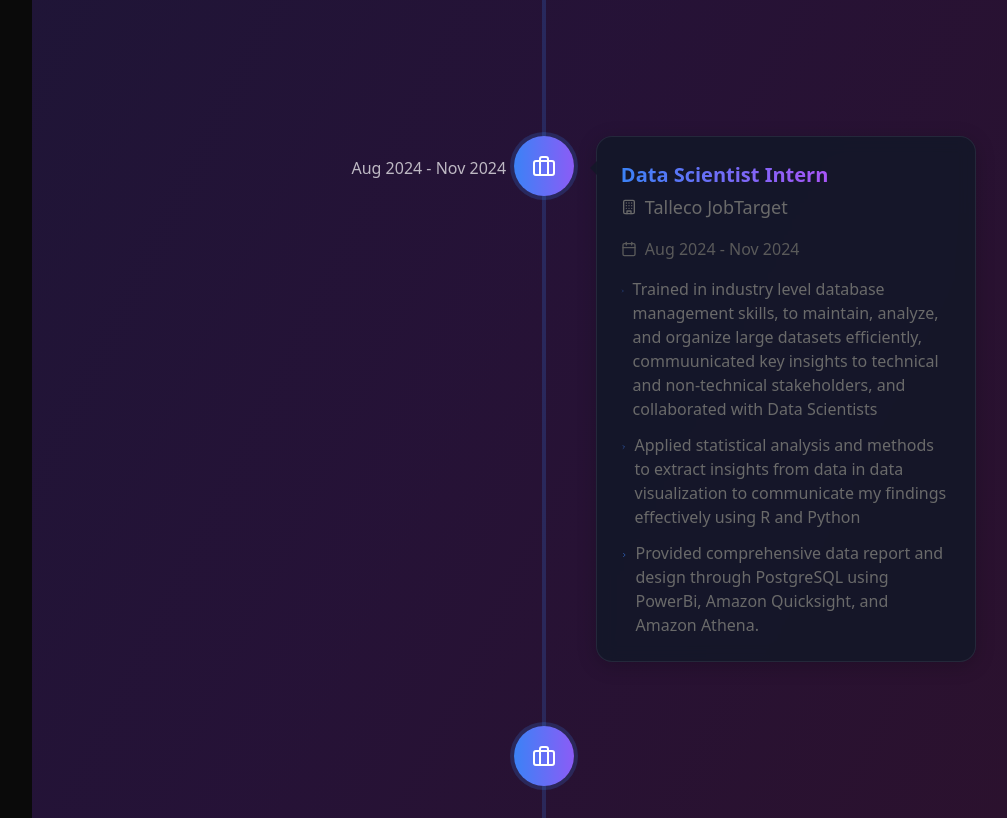
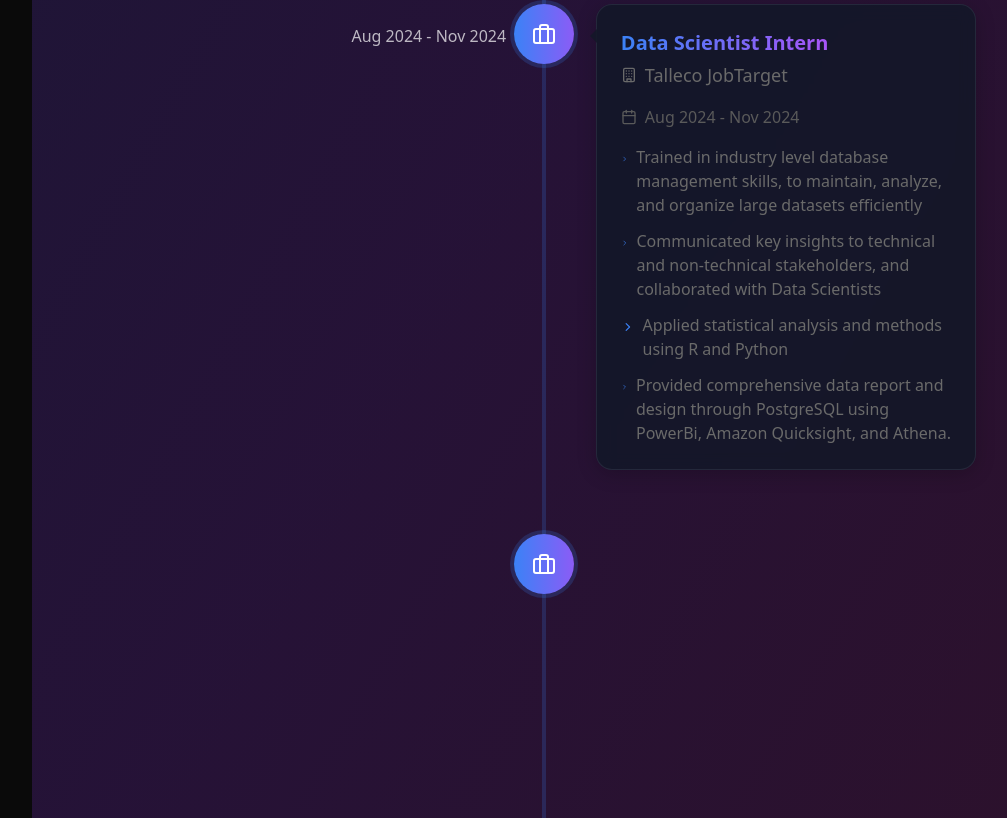
Before and after one commit to Sweep76/Sweep-Portfolio, a React (Vite) app: page / in a window 1280 px wide. Shown: the part 3062-3880 px from the top of the page, without its empty margins (224-1231 px from the left). Built offline with nearby package versions, Linux system fonts and the light colour scheme.

Commit message:
chore: shortened description points

```diff
--- a/src/components/Experience.tsx
+++ b/src/components/Experience.tsx
@@ -16,9 +16,8 @@ const Experience = () => {
       company: "Gabtech Global, LLC",
       date: "Jan 2025 - Apr 2025",
       points: [
-        "Engineered end-to-end ETL pipelines for ingesting and transforming multi-source business data, enabling real-time analytics across departments.",
+        "Engineered end-to-end ETL pipelines for ingesting and transforming multi-source business data across departments.",
         "Conducted advanced exploratory data analysis (EDA) and developed machine learning prototypes.",
-        "Automated reporting workflows using Python and PostgreSQL, integrating outputs into interactive dashboards via Tableau and Google Data Studio",
         "Collaborated cross-functionally with product and engineering teams to deploy data solutions into production and ensuring scalability"
       ]
     },
@@ -27,9 +26,10 @@ const Experience = () => {
       company: "Talleco JobTarget",
       date: "Aug 2024 - Nov 2024",
       points: [
-        "Trained in industry level database management skills, to maintain, analyze, and organize large datasets efficiently, commuunicated key insights to technical and non-technical stakeholders, and collaborated with Data Scientists",
-        "Applied statistical analysis and methods to extract insights from data in data visualization to communicate my findings effectively using R and Python",
-        "Provided comprehensive data report and design through PostgreSQL using PowerBi, Amazon Quicksight, and Amazon Athena."
+        "Trained in industry level database management skills, to maintain, analyze, and organize large datasets efficiently",
+        "Communicated key insights to technical and non-technical stakeholders, and collaborated with Data Scientists",
+        "Applied statistical analysis and methods using R and Python",
+        "Provided comprehensive data report and design through PostgreSQL using PowerBi, Amazon Quicksight, and Athena."
       ]
     },
     {
@@ -37,10 +37,10 @@ const Experience = () => {
       company: "QuadX",
       date: "Jun 2023 - Sep 2023",
       points: [
-        "Developed and implemented statistical models to analyze trends and optimize business operations, improving decision-making processes",
-        "Utilized predictive modeling techniques to forecast key business metrics, enabling data-driven strategic planning.",
+        "Developed and implemented statistical models to analyze trends and optimize business operations",
+        "Utilized predictive modeling techniques to forecast key business metrics",
         "Managed deployment processes across various hosting platforms",
-        "Designed and maintained data pipelines to ensure the accuracy and efficiency of data-driven solutions"
+        "Designed and maintained data pipelines to ensure the accuracy of data-driven solutions"
       ]
     }
   ];
```
